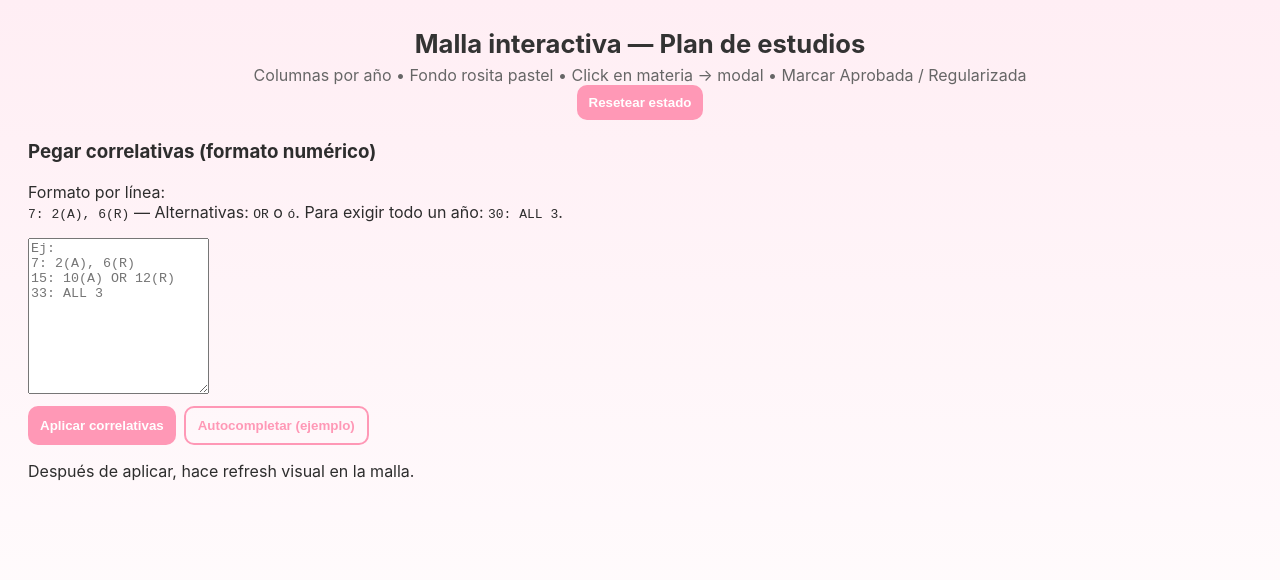
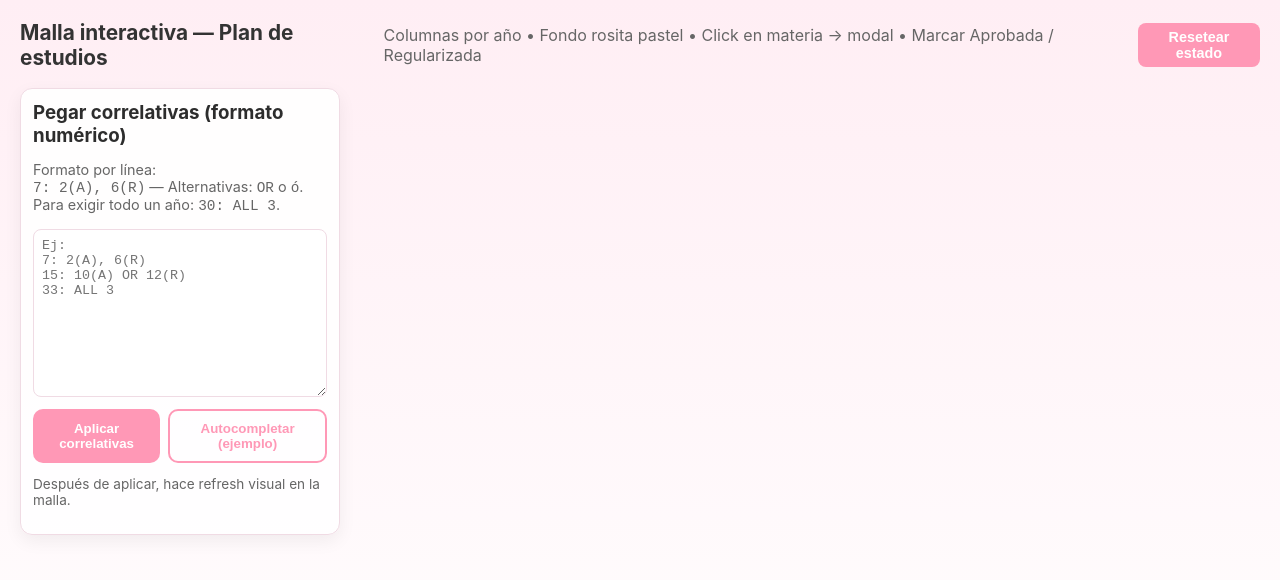
Before and after one commit to luceyladosantos/plan-de-estudios-vete, a plain HTML site: page index.html in a window 1280 px wide. Drawn offline with Linux system fonts and the light colour scheme.

Commit message:
Update style.css

```diff
--- a/style.css
+++ b/style.css
@@ -20,34 +20,70 @@ body{
   color:var(--text);
   -webkit-font-smoothing:antialiased;
   -moz-osx-font-smoothing:grayscale;
-  padding:28px;
+  padding:20px;
 }
 
 /* Header */
 header{
-  text-align:center;
-  margin-bottom:20px;
+  text-align:left;
+  margin-bottom:18px;
+  display:flex;
+  align-items:center;
+  justify-content:space-between;
+  gap:12px;
 }
 header h1{
-  margin:0 0 6px;
-  font-size:1.6rem;
+  margin:0;
+  font-size:1.3rem;
   color:#333;
 }
 header p{margin:0;color:var(--muted)}
+.top-controls { display:flex; gap:8px; align-items:center; }
+
+/* Layout */
+.container{
+  display:flex;
+  gap:18px;
+  align-items:flex-start;
+}
+
+/* Sidebar */
+.sidebar{
+  width:320px;
+  background:rgba(255,255,255,0.92);
+  border:1px solid var(--border);
+  border-radius:12px;
+  padding:12px;
+  box-shadow:var(--shadow);
+}
+.sidebar h3{ margin:0 0 8px }
+.muted{ color:var(--muted); font-size:0.9rem }
+.small{ font-size:0.85rem }
+
+/* Textarea */
+textarea{
+  width:100%;
+  padding:8px;
+  border-radius:8px;
+  border:1px solid var(--border);
+  font-family:monospace;
+  resize:vertical;
+}
 
 /* Malla container: columns per year */
-#malla{
+.malla{
   display:flex;
   gap:16px;
   align-items:flex-start;
   overflow:auto;
-  padding:12px;
+  padding:4px;
+  flex:1;
 }
 
 /* Each year column */
 .year-column{
   min-width:220px;
-  background:rgba(255,255,255,0.85);
+  background:rgba(255,255,255,0.95);
   border:1px solid var(--border);
   border-radius:12px;
   padding:12px;
@@ -144,6 +180,7 @@ header p{margin:0;color:var(--muted)}
   background:var(--accent);
   color:white;
 }
+.btn.small{ padding:6px 8px; font-size:0.9rem; border-radius:8px }
 .btn.secondary{
   background:transparent;
   border:2px solid var(--accent);
@@ -152,7 +189,9 @@ header p{margin:0;color:var(--muted)}
 .hint{ margin-top:10px; color:var(--muted); font-size:0.9rem }
 
 /* Responsive */
-@media (max-width:800px){
-  #malla{ flex-direction:column; }
+@media (max-width:1000px){
+  .container{ flex-direction:column; }
+  .sidebar{ width:100% }
+  .malla{ flex-direction:column; }
   .year-column{ width:100% }
 }
```
